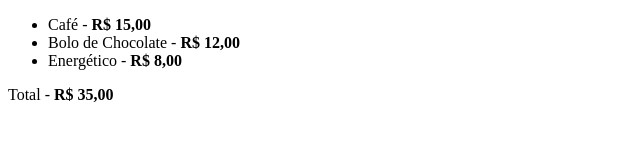
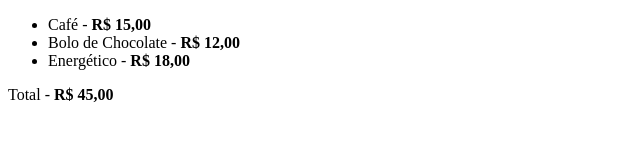
Before and after one commit to vitoremanuelcruzvieira/exercicios-html-e-css-basico, a plain HTML site: page exercicio-1/index.html in a window 1280 px wide. Shown: the full height of the page, 0-640 px from the left. Drawn offline with Linux system fonts and the light colour scheme.

Commit message:
Modificado o arquivo index.html do exercicio-1

```diff
--- a/exercicio-1/index.html
+++ b/exercicio-1/index.html
@@ -11,10 +11,10 @@
     <ul>
         <li>Café - <strong>R$ 15,00</strong></li>
         <li>Bolo de Chocolate - <strong>R$ 12,00</strong></li>
-        <li>Energético - <strong>R$ 8,00</strong></li>
+        <li>Energético - <strong>R$ 18,00</strong></li>
     </ul>
 
-    <p>Total - <strong>R$ 35,00</strong></p>
+    <p>Total - <strong>R$ 45,00</strong></p>
 
 </body>
 
```
